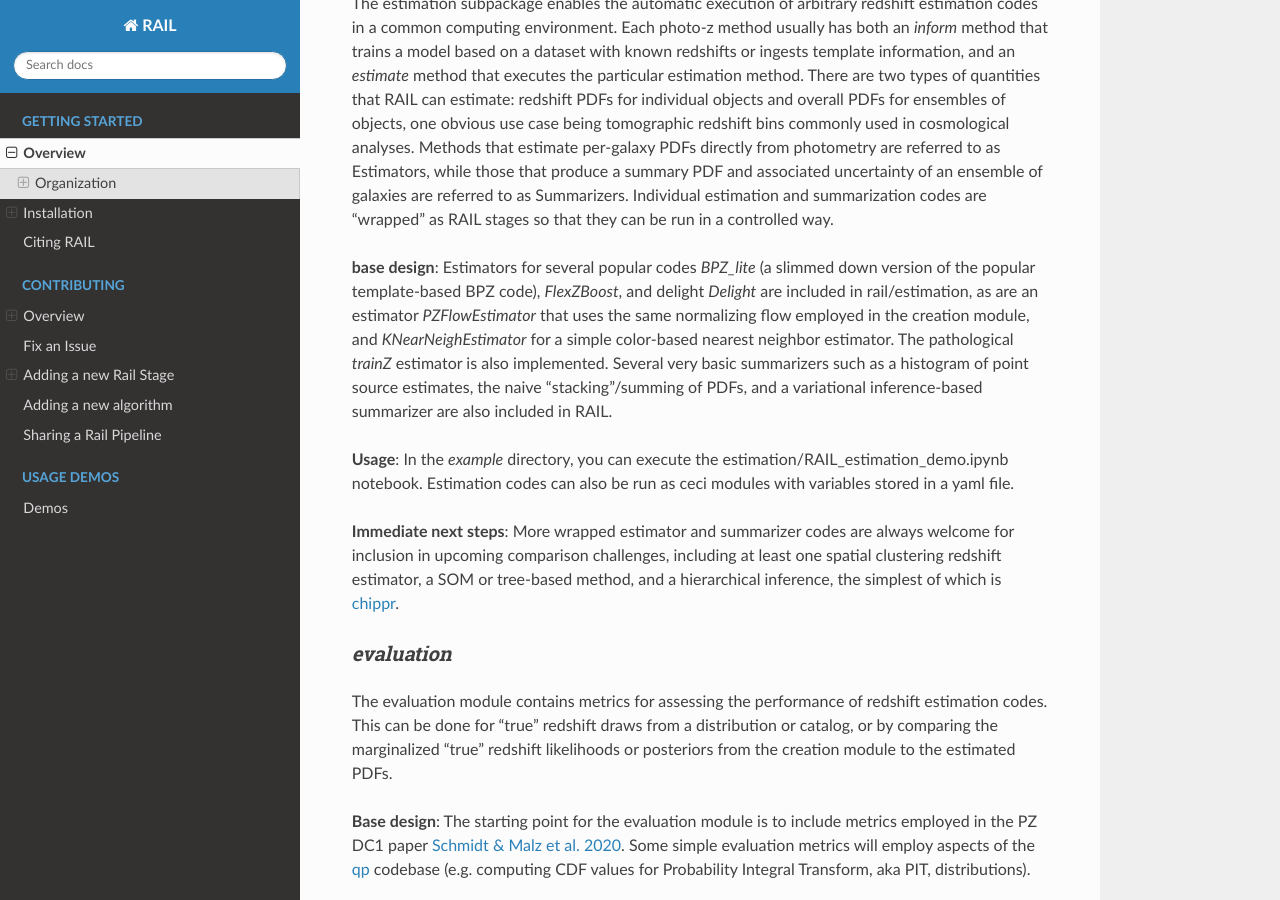
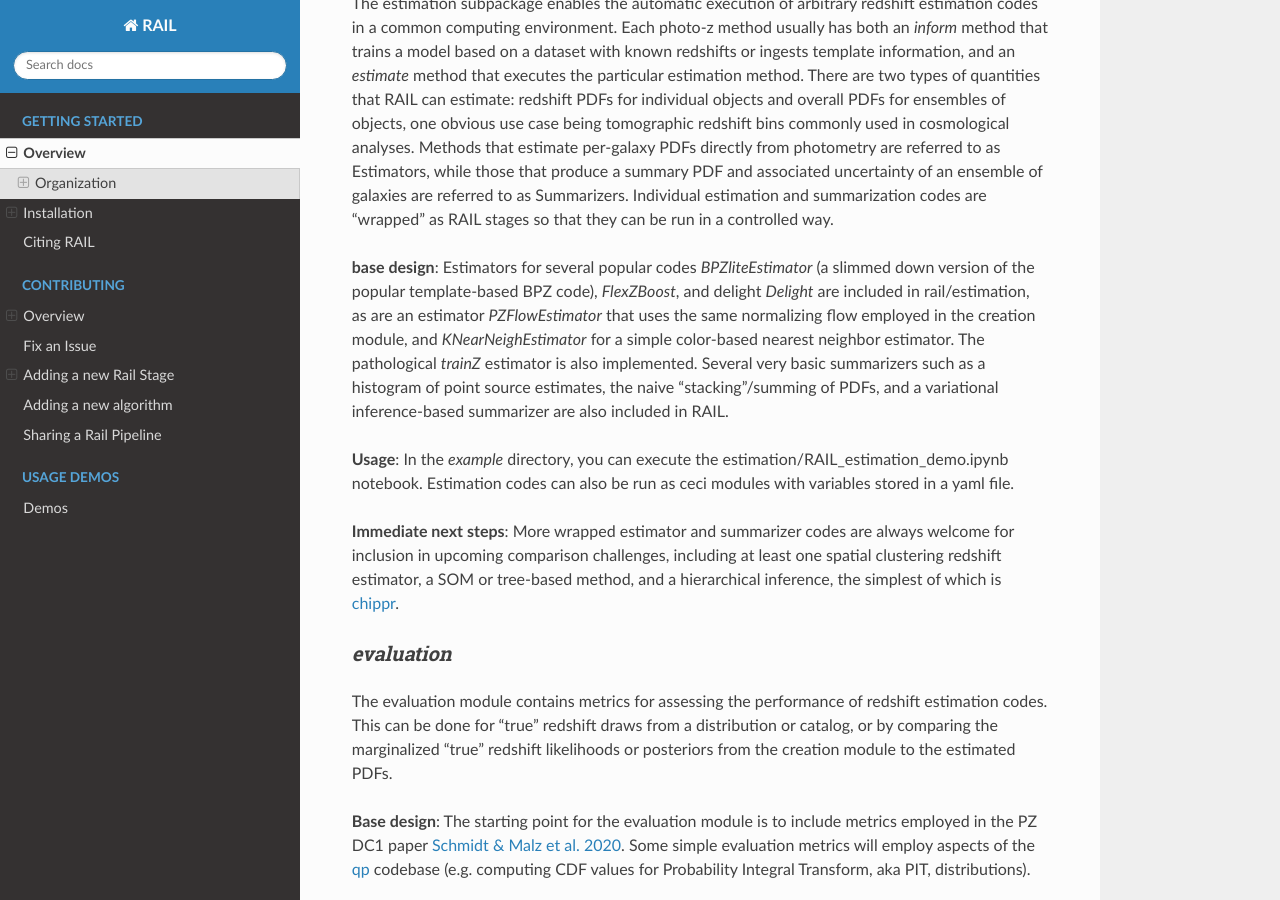
Before and after one commit to LSSTDESC/rail, a Sphinx documentation site: the page built from docs/source/overview.rst, in a window 1280 px wide and 900 px high, scrolled down 2516 px. Built offline with Sphinx 7.4.7 and the Read the Docs theme 2.0.0, drawn with Linux system fonts in a browser that asks for light colours; pages that are not in the unit, such as notebooks, are missing from menus; the version number could not be read and is left out.

Commit message:
rename BPZ_lite

```diff
--- a/docs/source/overview.rst
+++ b/docs/source/overview.rst
@@ -72,7 +72,7 @@ Methods that estimate per-galaxy PDFs directly from photometry are referred to a
 Individual estimation and summarization codes are "wrapped" as RAIL stages so that they can be run in a controlled way.
 
 **base design**:
-Estimators for several popular codes `BPZ_lite` (a slimmed down version of the popular template-based BPZ code), `FlexZBoost`, and delight `Delight` are included in rail/estimation, as are an estimator `PZFlowEstimator` that uses the same normalizing flow employed in the creation module, and `KNearNeighEstimator` for a simple color-based nearest neighbor estimator.
+Estimators for several popular codes `BPZliteEstimator` (a slimmed down version of the popular template-based BPZ code), `FlexZBoost`, and delight `Delight` are included in rail/estimation, as are an estimator `PZFlowEstimator` that uses the same normalizing flow employed in the creation module, and `KNearNeighEstimator` for a simple color-based nearest neighbor estimator.
 The pathological `trainZ` estimator is also implemented.
 Several very basic summarizers such as a histogram of point source estimates, the naive "stacking"/summing of PDFs, and a variational inference-based summarizer are also included in RAIL.
 
```
Also changed, not shown: 2 other files.
